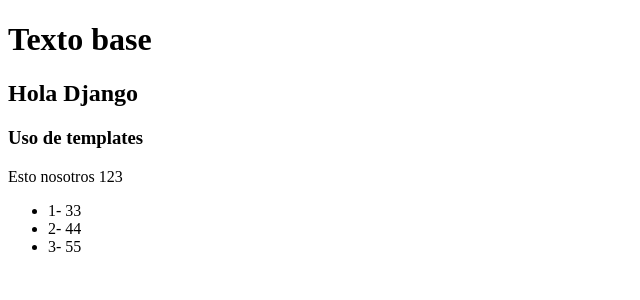
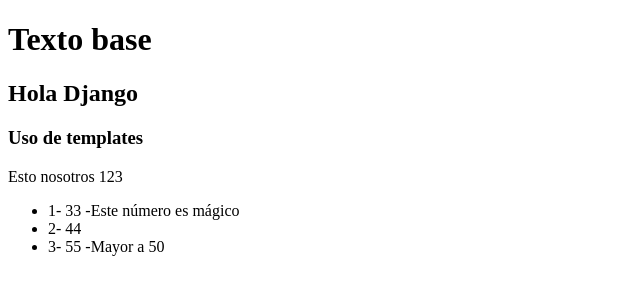
Before and after one commit to franco0209/p2wteoria, a Django app: page / in a window 1280 px wide. Shown: the part 88-388 px from the top of the page, without its empty margins (0-640 px from the left). Run offline with Django 5.2, Linux system fonts and the light colour scheme.

Commit message:
Se cambia la vistas y el archivo home.html usando if del lenguaje de django

```diff
--- a/django-copiaGIT/src/templates/home.html
+++ b/django-copiaGIT/src/templates/home.html
@@ -14,9 +14,15 @@
         {{myNumber}}
     </p>
     <ul>
-         {%for myItem in myList%}
-         <li>{{ forloop.counter }}- {{ myItem}}</li>
-         {% endfor %}
+        {%for myItem in myList%}
+        <li>{{ forloop.counter }}- {{ myItem}}
+        {% if myItem == 33 %}
+            -Este número es mágico
+        {% elif myItem > 50 %}
+            -Mayor a 50
+        {%endif%}
+        </li>
+        {% endfor %}
     </ul>
     {% endblock %}
 
```
